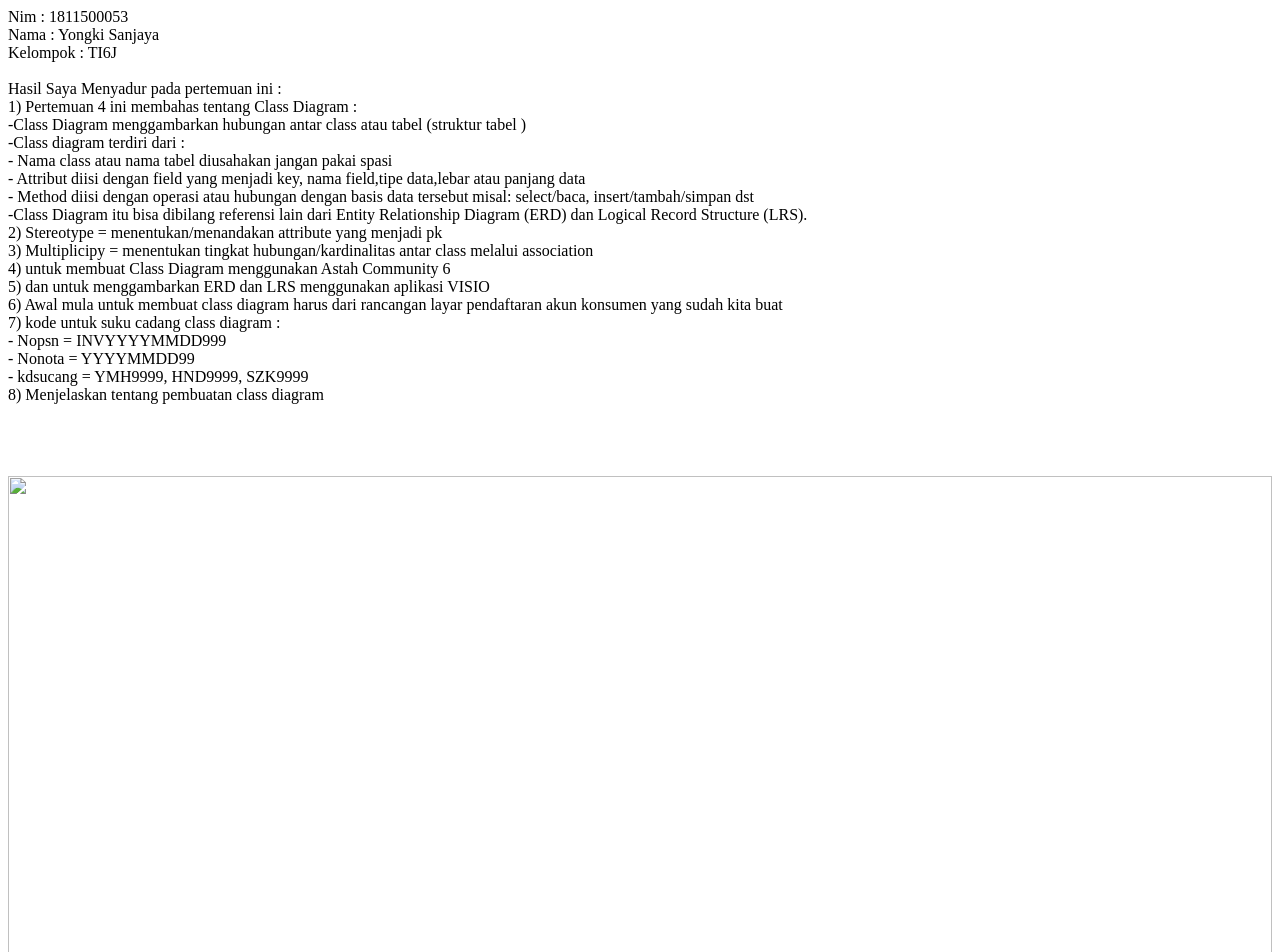
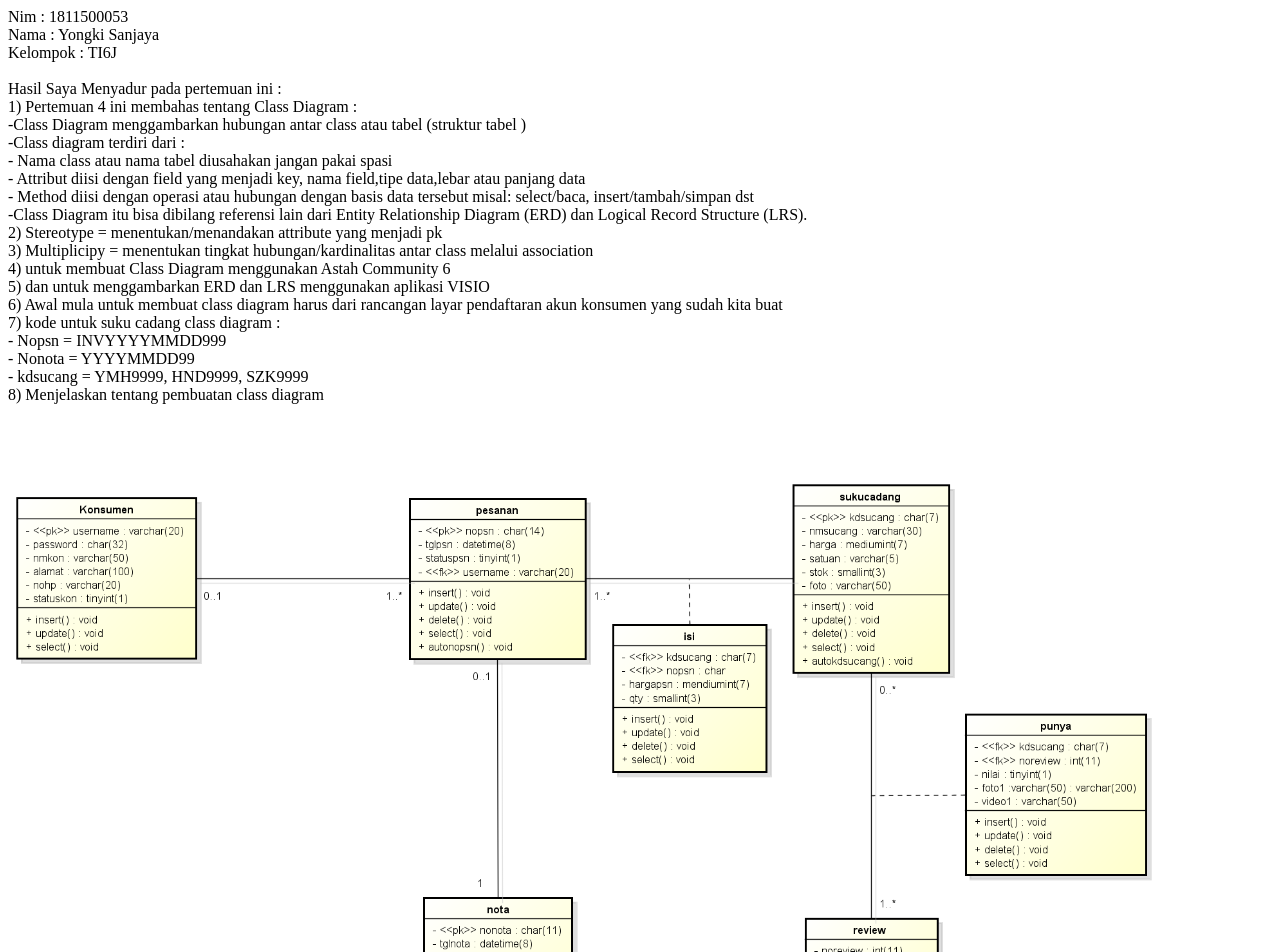
Before and after one commit to yongkisanjaya17/sadurrpl, a plain HTML site: page 6/index.html in a window 1280 px wide. Shown: the top 952 px of the page. Drawn offline with Linux system fonts and the light colour scheme.

Commit message:
Update index.html

```diff
--- a/6/index.html
+++ b/6/index.html
@@ -24,5 +24,5 @@ Hasil Saya Menyadur pada pertemuan ini : <br>
 <br>
 <br>
 <br>
-<img src="class diagram.png" width="100%">
+<img src="class diagram1.png" width="100%">
 Download file latihan astah <a href="Class Diagram.asta" target="_blank">disini</a>
```
